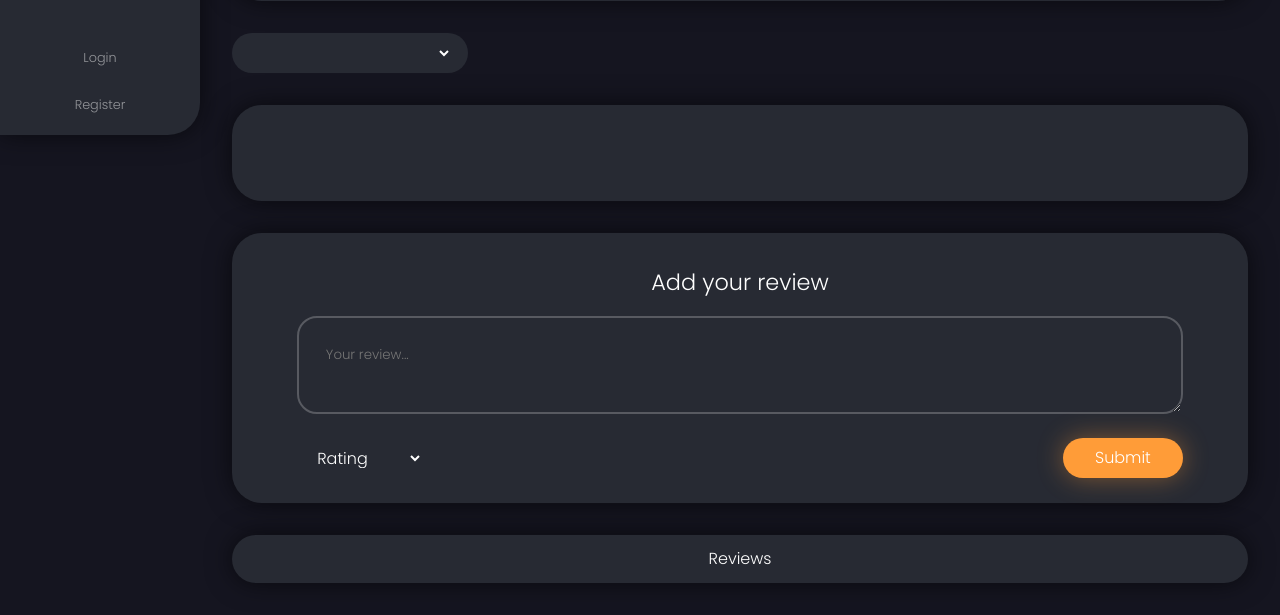
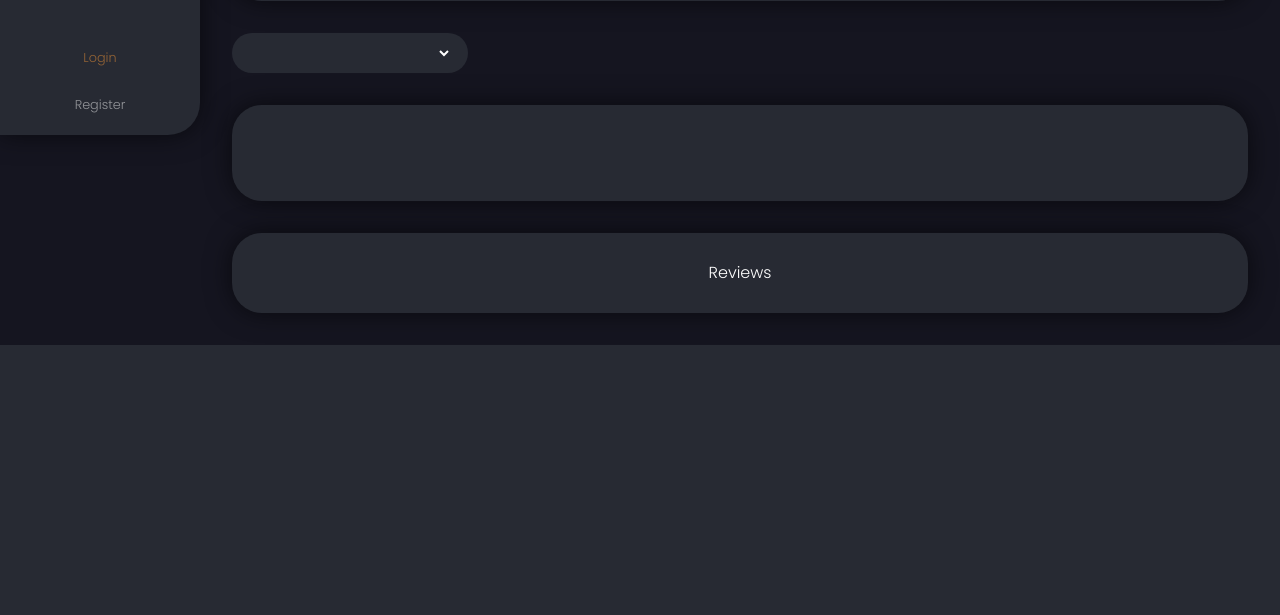
Before and after one commit to celian-rib/windy-movies, a Symfony app: template templates/series/show.html.twig in a window 1280 px wide. Shown: the part 665-1280 px from the top of the page. After the commit the page ends 1010 px from the top, so only its background shows below. Run offline with Twig, Linux system fonts and the light colour scheme; the template is opened without the code that fills it, so the values that code supplies are empty; some libraries are stand-ins or nearby versions.

Commit message:
Add reviews on serie page

```diff
--- a/public/stylesheets/seriepage.css
+++ b/public/stylesheets/seriepage.css
@@ -130,6 +130,7 @@
     display: flex;
     align-items: center;
     justify-content: space-between;
+    min-height: 45px;
 }
 
 .episode-item >div {
@@ -206,3 +207,40 @@
 #trailer > div > p {
     background-color: transparent;
 }
+
+#reviews-list {
+    padding: 2em;
+    flex-direction: column;
+}
+
+.review-item {
+    width: 90%;
+    margin-top: 2em;
+    display: flex;
+    justify-content: flex-start;
+}
+
+.review-item > .review-infos {
+    width: 20%;
+    max-width: 150px;
+}
+
+.review-item > .review-infos > h1 {
+    color: #ff9c38;
+}
+
+.review-item > .review-infos > p {
+    font-size: 0.7em;
+    opacity: 0.4;
+    margin-top: 0.6em;
+}
+
+.review-item > .review-infos > div {
+    display: flex;
+    margin-top: 0.2em;
+}
+.review-item > .review-infos > div > p {
+    font-size: 0.6em;
+    opacity: 0.8;
+    color: #ff9c38;
+}
--- a/templates/nav.html.twig
+++ b/templates/nav.html.twig
@@ -26,7 +26,7 @@
 				</div>
 				<a href="{{ path('app_logout') }}">Logout</a>
 			{% else %}
-				<a href="{{ path('app_login') }}">Login</a>
+				<a style="color: #ff9c38" href="{{ path('app_login') }}">Login</a>
 				<a href="{{ path('app_register') }}">Register</a>
 			{% endif %}
 			{% if app.user and app.user.admin %}
--- a/templates/series/show.html.twig
+++ b/templates/series/show.html.twig
@@ -105,32 +105,47 @@
 		</div>
 	</div>
 
-
-	{% set curr_rating = null %}
+	{% if app.user %}
 		<div id="review" class="influx-container slot-background shadow">
-		<h1>Add your review</h1>
-		<form>
-			<textarea type="text" placeholder="Your review..." required></textarea>
+			<h1>Add a review</h1>
+			<form method="POST" action="#review">
+				<input type="hidden" name="toast" value="Your review as been submited">
+				<textarea name="comment" type="text" placeholder="Your review..." required></textarea>
 				<div>
 					<select name="rating" required>
-					<option value="" {{ curr_rating == null ? 'selected' }} disabled>Rating</option>
+						<option value="" disabled>Rating</option>
 						{% for i in range(1, 4) %}
-						<option {{ curr_rating != null and curr_rating == i ? 'selected' }} value="{{ i }}">
+							<option value="{{ i }}">
 								{% for s in range(1, i) %}★
 								{% endfor %}
 								{% for s in range(i + 1 , 5) %}☆
 								{% endfor %}
 							</option>
 						{% endfor %}
-					<option {{ curr_rating != null and curr_rating == 5 ? 'selected' }} value="5">★ ★ ★ ★ ★</option>
+						<option value="5">★ ★ ★ ★ ★</option>
 						<input class="button orange-highlight" type="submit">
 					</select>
 				</div>
 			</form>
 		</div>
+	{% endif %}
 
 	<div id="reviews-list" class="influx-container slot-background shadow">
-		Reviews
+		<h1>Reviews</h1>
+		{% for review in serie.getRatings() %}
+			<div class="review-item">
+				<div class="review-infos">
+					<h1>@{{ review.getUser().getName() }}</h1>
+					<p>{{ review.getDateStr() }}</p>
+					<div>
+					{% for i in range(1, 5) %}
+						<p>{{ i < review.getValue() / 2 ? "★" : "☆" }}</p>
+					{% endfor %}
+					</div>
+				</div>
+				<p>{{ review.getComment() }}</p>
+			</div>
+		{% endfor %}
 	</div>
 
 	<div id="trailer">
@@ -143,14 +158,14 @@
 		const trailer = document.getElementById("trailer");
 let showTrailer = true;
 const toggle = () => {
-			showTrailer = !showTrailer;
+showTrailer = ! showTrailer;
 trailer.style.display = showTrailer ? "flex" : "none";
 }
 document.getElementById("open-trailer").addEventListener("click", toggle);
 document.getElementById("close-trailer").addEventListener("click", toggle);
 toggle();
 document.getElementById("goto-ratings").addEventListener("click", () => {
-			document.getElementById("reviews-list").scrollIntoView({ behavior: 'smooth' });
+document.getElementById("reviews-list").scrollIntoView({behavior: 'smooth'});
 });
 	</script>
 {% endblock %}
```
Also changed, not shown: src/Controller/SeriesController.php (+12 -0 lines), src/Entity/Rating.php (+11 -0 lines). Lines whose indentation alone changed are shown as unchanged.
